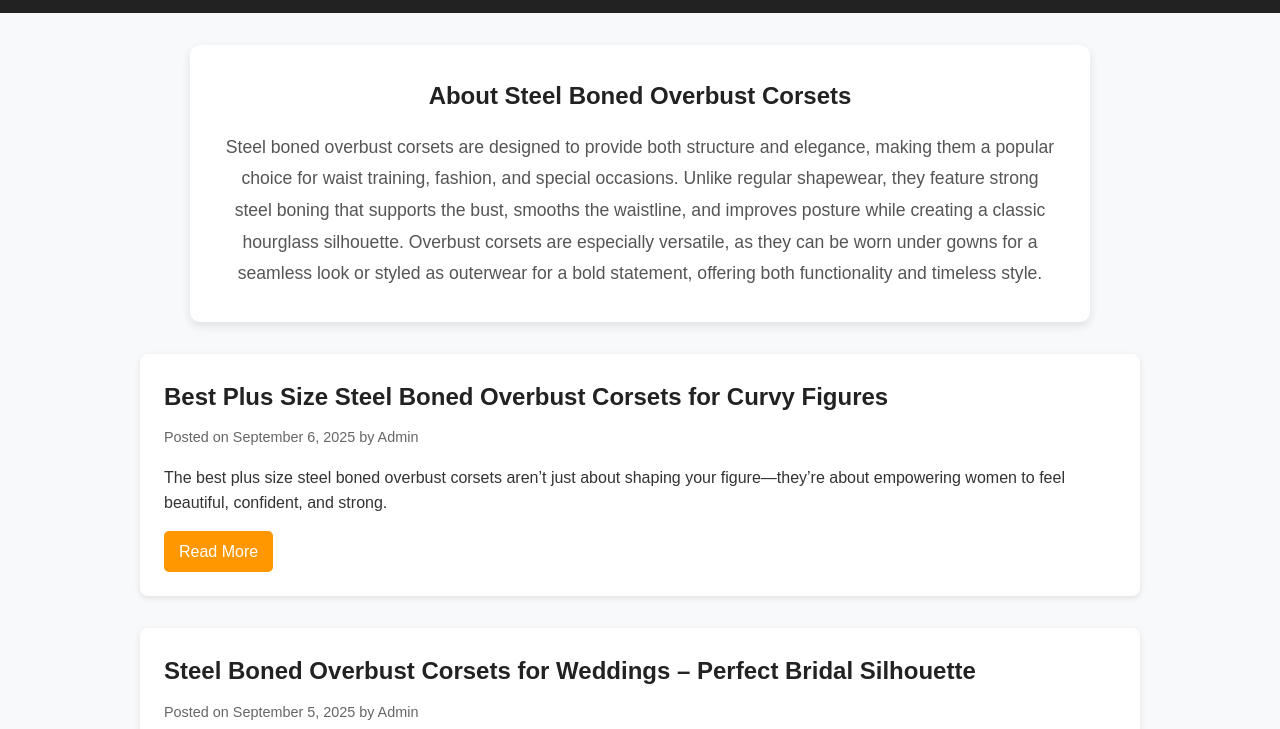
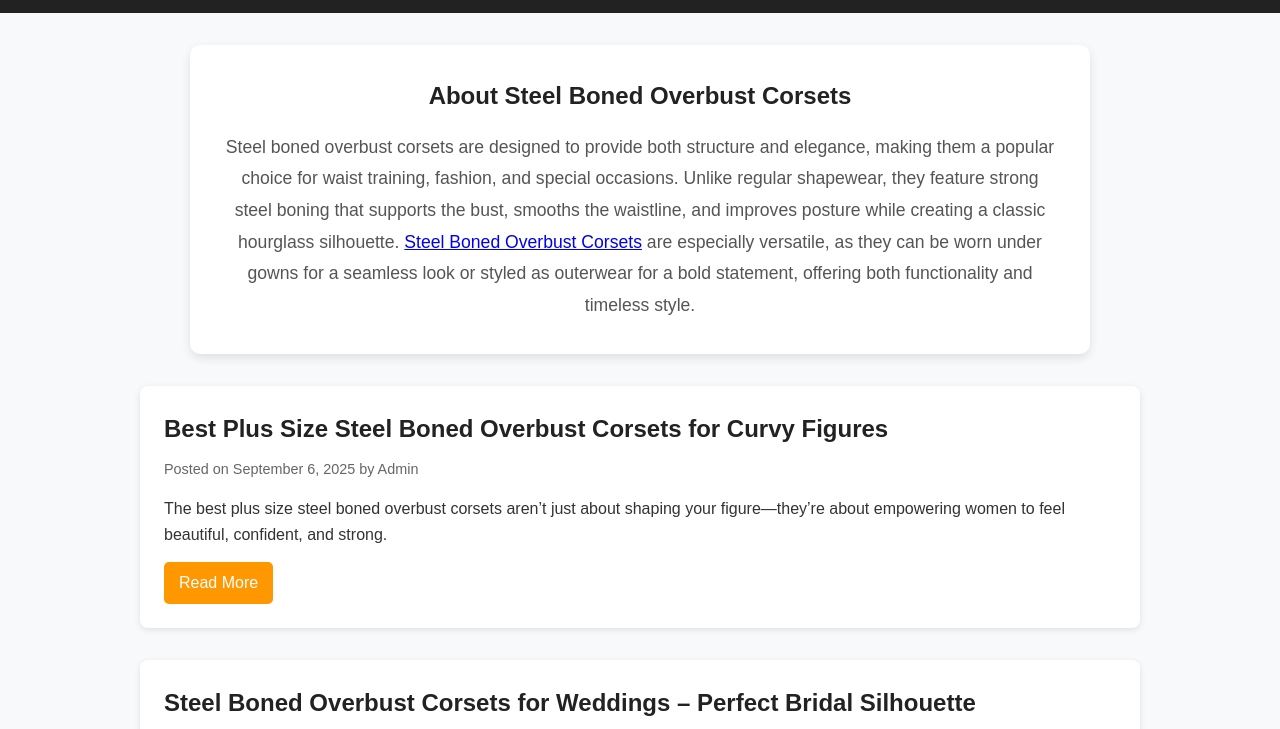
Before and after one commit to bestwaisttrainerforwomen50523-coder/steelbonedoverbustcorset, a plain HTML site: page index.html in a window 1280 px wide. Shown: the part 57-786 px from the top of the page. Drawn offline with Linux system fonts and the light colour scheme.

Commit message:
Update index.html

```diff
--- a/index.html
+++ b/index.html
@@ -160,7 +160,7 @@
   <div class="info-section">
     <h2>About Steel Boned Overbust Corsets</h2>
     <p>
-      Steel boned overbust corsets are designed to provide both structure and elegance, making them a popular choice for waist training, fashion, and special occasions. Unlike regular shapewear, they feature strong steel boning that supports the bust, smooths the waistline, and improves posture while creating a classic hourglass silhouette. Overbust corsets are especially versatile, as they can be worn under gowns for a seamless look or styled as outerwear for a bold statement, offering both functionality and timeless style.
+      Steel boned overbust corsets are designed to provide both structure and elegance, making them a popular choice for waist training, fashion, and special occasions. Unlike regular shapewear, they feature strong steel boning that supports the bust, smooths the waistline, and improves posture while creating a classic hourglass silhouette. <a href="https://waists-trainer.com/steel-boned-overbust-corset/">Steel Boned Overbust Corsets</a> are especially versatile, as they can be worn under gowns for a seamless look or styled as outerwear for a bold statement, offering both functionality and timeless style.
     </p>
   </div>
 
```
